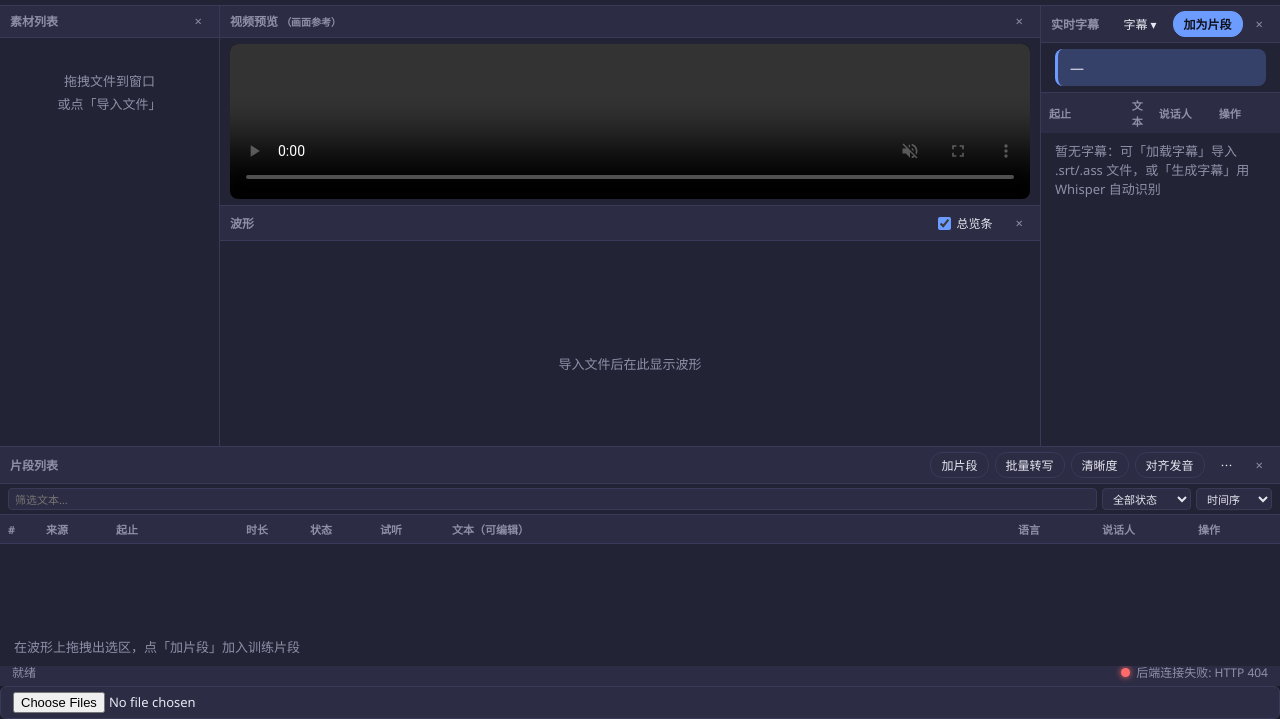
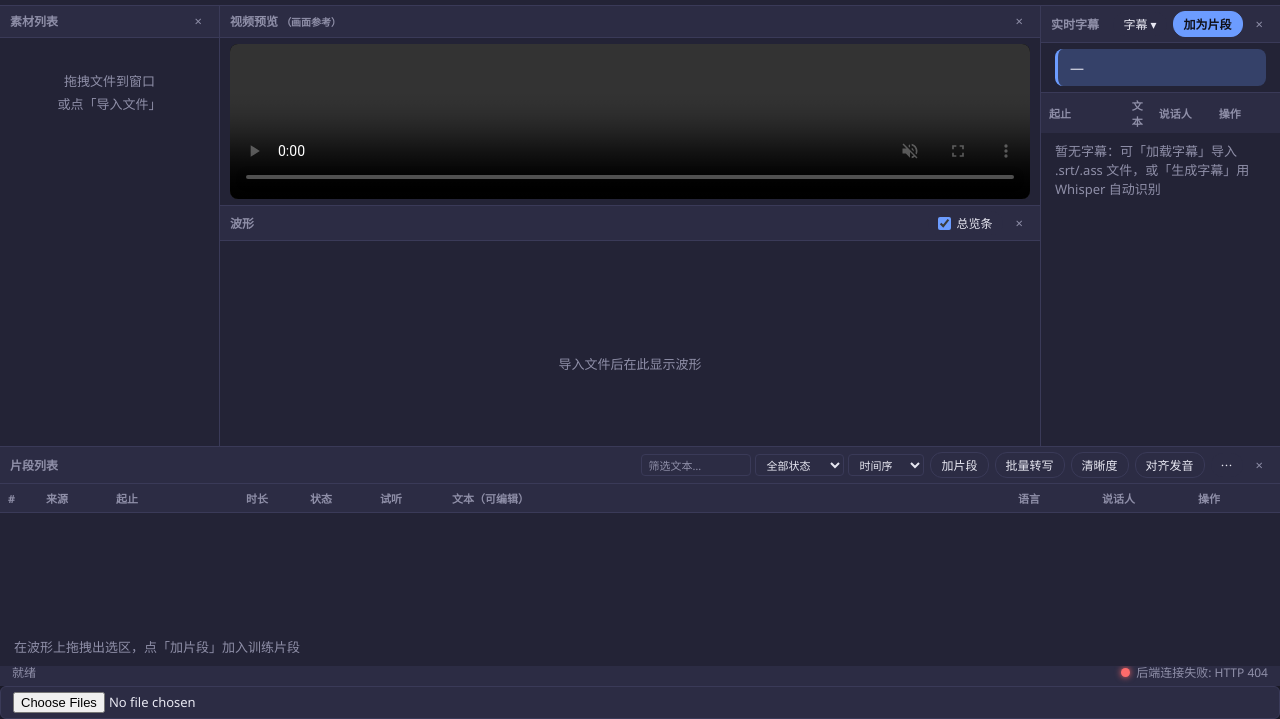
Before and after one commit to wikkd/VoiceCut, a website: page app/static/index.html in a window 1280 px wide. Shown: the part 81-800 px from the top of the page. Drawn offline with Linux system fonts and the light colour scheme; no server answers.

Commit message:
ui: 片段列表筛选栏并入标题栏——筛选文本/状态/排序三控件移入 panel-grip(grip-filter 右侧紧凑样式),删除独立 #seg-filterbar 行,列表多出一行内容空间

```diff
--- a/app/static/css/style.css
+++ b/app/static/css/style.css
@@ -610,13 +610,15 @@ tr.seg-row.locked .seg-num::after { content: "🔒"; font-size: 9px; margin-left
 .queue-chip .qc-dot { width: 8px; height: 8px; border-radius: 50%; }
 
 /* ── 片段列表筛选/排序栏 ── */
-#seg-filterbar {
-  display: flex; gap: 5px; align-items: center;
-  padding: 4px 8px; border-bottom: 1px solid var(--border); background: var(--panel);
+/* 片段列表筛选控件（内嵌标题栏） */
+.grip-filter {
+  display: flex; gap: 4px; align-items: center;
+  margin-left: 10px; flex-shrink: 0;
 }
-#seg-filterbar input, #seg-filterbar select {
+.grip-filter input, .grip-filter select {
   font-size: 11px; color: var(--fg, #e6e6f0); background: var(--panel-2);
   border: 1px solid var(--border); border-radius: 4px; padding: 2px 6px; height: 22px;
 }
-#seg-filterbar input { flex: 1 1 90px; min-width: 60px; }
-#seg-filterbar input:focus, #seg-filterbar select:focus { outline: none; border-color: var(--accent); }
+.grip-filter input { width: 110px; }
+.grip-filter input::placeholder { color: var(--muted); }
+.grip-filter input:focus, .grip-filter select:focus { outline: none; border-color: var(--accent); }
--- a/app/static/index.html
+++ b/app/static/index.html
@@ -170,6 +170,22 @@
     <section id="segments-panel" class="panel" data-panel="seg">
       <div class="panel-grip">
         <span class="grip-title">片段列表 <small id="seg-count"></small></span>
+        <span class="grip-filter" title="按当前筛选可见范围决定 Ctrl+A 全选与批量操作范围">
+          <input id="seg-filter-text" type="text" placeholder="筛选文本…" title="按片段文本关键字过滤">
+          <select id="seg-filter-status" title="按状态过滤">
+            <option value="all">全部状态</option>
+            <option value="ok">合规</option>
+            <option value="bad">不合规</option>
+            <option value="locked">已锁定</option>
+            <option value="unassigned">未指派角色</option>
+          </select>
+          <select id="seg-sort" title="排序方式">
+            <option value="time">时间序</option>
+            <option value="dur">时长 ↓</option>
+            <option value="score">清晰度 ↓</option>
+            <option value="char">按角色</option>
+          </select>
+        </span>
         <button id="btn-add-seg" class="chip">加片段</button>
         <button id="btn-transcribe" class="chip">批量转写</button>
         <button id="btn-quality-scan" class="chip" data-act="quality-scan" title="为全部片段做人声清晰度打分（0~100）">清晰度</button>
@@ -181,22 +197,6 @@
           </div>
         </div>
         <button class="grip-close" data-close-panel="seg" title="隐藏面板">×</button>
-      </div>
-      <div id="seg-filterbar">
-        <input id="seg-filter-text" type="text" placeholder="筛选文本…" title="按片段文本关键字过滤">
-        <select id="seg-filter-status" title="按状态过滤">
-          <option value="all">全部状态</option>
-          <option value="ok">合规</option>
-          <option value="bad">不合规</option>
-          <option value="locked">已锁定</option>
-          <option value="unassigned">未指派角色</option>
-        </select>
-        <select id="seg-sort" title="排序方式">
-          <option value="time">时间序</option>
-          <option value="dur">时长 ↓</option>
-          <option value="score">清晰度 ↓</option>
-          <option value="char">按角色</option>
-        </select>
       </div>
       <div class="panel-body seg-body">
         <div id="seg-scroll">
```
